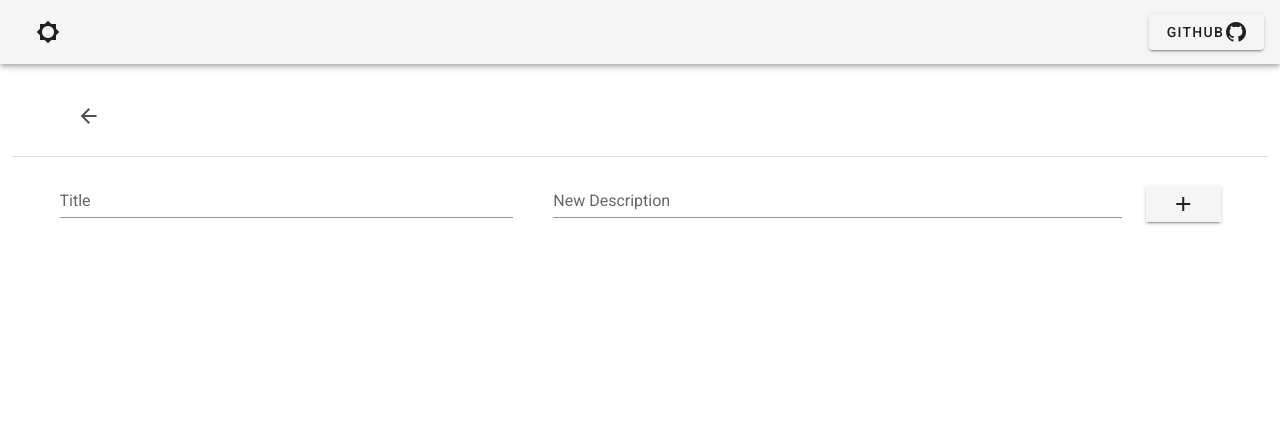
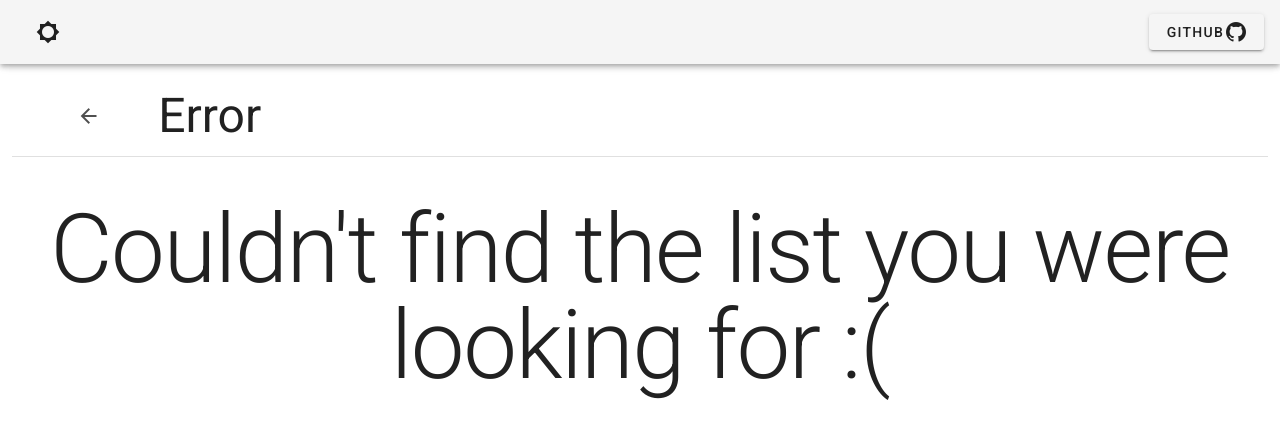
Before and after one commit to Freder211/CheckList, a Nuxt app: page /tasks in a window 1280 px wide. Shown: the top 438 px of the page. Built offline with nearby package versions, Linux system fonts and the light colour scheme.

Commit message:
When the selected list can't be found, the tasks page shows an error message

```diff
--- a/pages/index.vue
+++ b/pages/index.vue
@@ -31,7 +31,6 @@
 <script>
     import storageUtils from '~/utils/storage.js';
     export default {
-        //layout: "listLayout",
         data(){
             return {
                 lists: [],
--- a/pages/tasks.vue
+++ b/pages/tasks.vue
@@ -1,5 +1,6 @@
 <template>
-    <div id="elements">
+    <div>
+
         <v-container>
             <v-row>
                 <v-col cols="3" sm="2" md="1">
@@ -18,14 +19,16 @@
 
                 <v-col cols="9" sm="10" md="11" align-self="center">
                     <div class="text-h4 text-sm-h3 text-truncate">
-                        {{this.list.name}}
+                        {{this.list.name ? this.list.name : "Error"}}
                     </div>
                 </v-col>
             </v-row>
 
         </v-container>
         <v-divider></v-divider>
-        <v-container class="spacing-playground">
+
+
+        <v-container class="spacing-playground" v-if="!this.error">
             <v-row align-content="center" justify="center">
                 <v-col cols="12" sm="5">
                     <v-text-field
@@ -62,11 +65,24 @@
                 v-on:removed="remove"
             />
         </v-container>
+
+        <v-container v-if="this.error">
+            <v-row class="mt-8">
+                <v-col class="pa-0" align-self="center">
+                    <div class="text-h1 text-center errorText">Couldn't find the list you were looking for :(</div>
+                </v-col>
+
+            </v-row>
+        </v-container>
+
     </div>
 
 </template>
 
 <style scoped>
+    .errorText{
+        height: 100%;
+    }
 </style>
 
 <script>
@@ -81,13 +97,16 @@
                 text: "",
                 checked: false,
                 list: "",
+                error: false
             }
         },
 
         mounted(){
             this.list = storageUtils.getSelectedList();
-            if(this.list == -1) //TODO: mostrare errore in caso di -1
+            if(this.list == -1){
+                this.error=true;
                 return;
+            }
 
             var tasks = this.list.tasks;
             tasks.forEach(task => {
```
